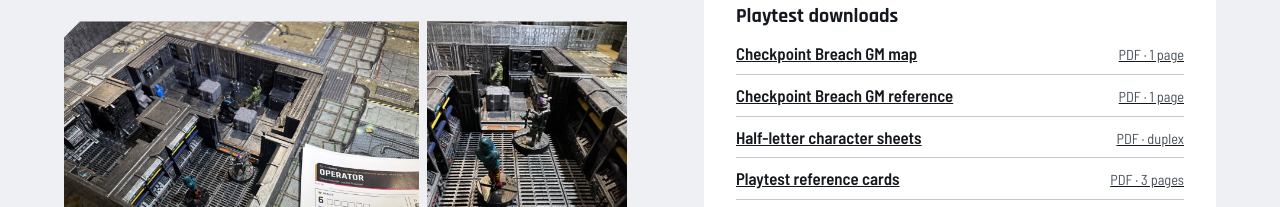
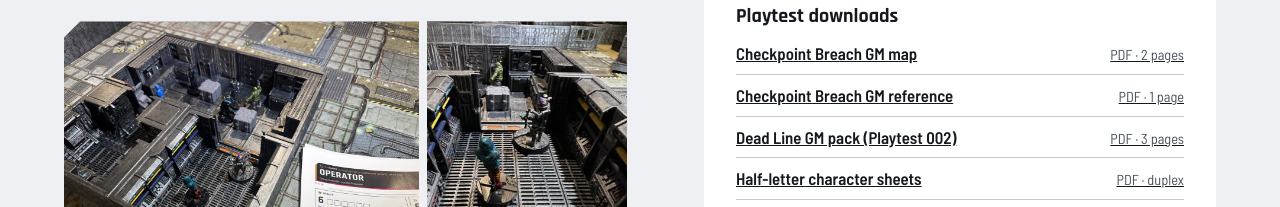
Before and after one commit to CoderDrew/voidraider-site, a plain HTML site: page index.html in a window 1280 px wide. Shown: the part 2983-3190 px from the top of the page. Drawn offline with Linux system fonts and the light colour scheme.

Commit message:
Publish updated playtest GM map and Dead Line GM pack
- Checkpoint Breach GM map: new 2-page schematic plus terrain setup photo
- Add Playtest 002 "Dead Line" GM pack (3 pages: map, reference, Hangar terrain setup)

Co-Authored-By: Claude Opus 5.5 <noreply@anthropic.com>

```diff
--- a/index.html
+++ b/index.html
@@ -102,8 +102,9 @@
           <p class="mission-detail">Four pregenerated heroes · 45–60 minute target</p>
           <h4>Playtest downloads</h4>
           <ul class="downloads">
-            <li><a href="downloads/Voidraider-Playtest-001-GM-Map.pdf?v=660cdf35">Checkpoint Breach GM map <span>PDF · 1 page</span></a></li>
+            <li><a href="downloads/Voidraider-Playtest-001-GM-Map.pdf?v=53ec6cf2">Checkpoint Breach GM map <span>PDF · 2 pages</span></a></li>
             <li><a href="downloads/Voidraider-Playtest-001-GM-Reference.pdf?v=fa17b809">Checkpoint Breach GM reference <span>PDF · 1 page</span></a></li>
+            <li><a href="downloads/Voidraider-Playtest-002-GM-Pack.pdf?v=46d4b619">Dead Line GM pack (Playtest 002) <span>PDF · 3 pages</span></a></li>
             <li><a href="downloads/Voidraider-Playtest-Kit-Character-Sheets-Half.pdf?v=2499e095">Half-letter character sheets <span>PDF · duplex</span></a></li>
             <li><a href="downloads/Voidraider-Playtest-Kit-Reference-Cards.pdf?v=1966aef1">Playtest reference cards <span>PDF · 3 pages</span></a></li>
             <li><a href="downloads/Voidraider-Salvage-Deck.pdf?v=60f1fdf4">Salvage deck <span>PDF · 3 pages</span></a></li>
```
Also changed, not shown: 2 other files.
